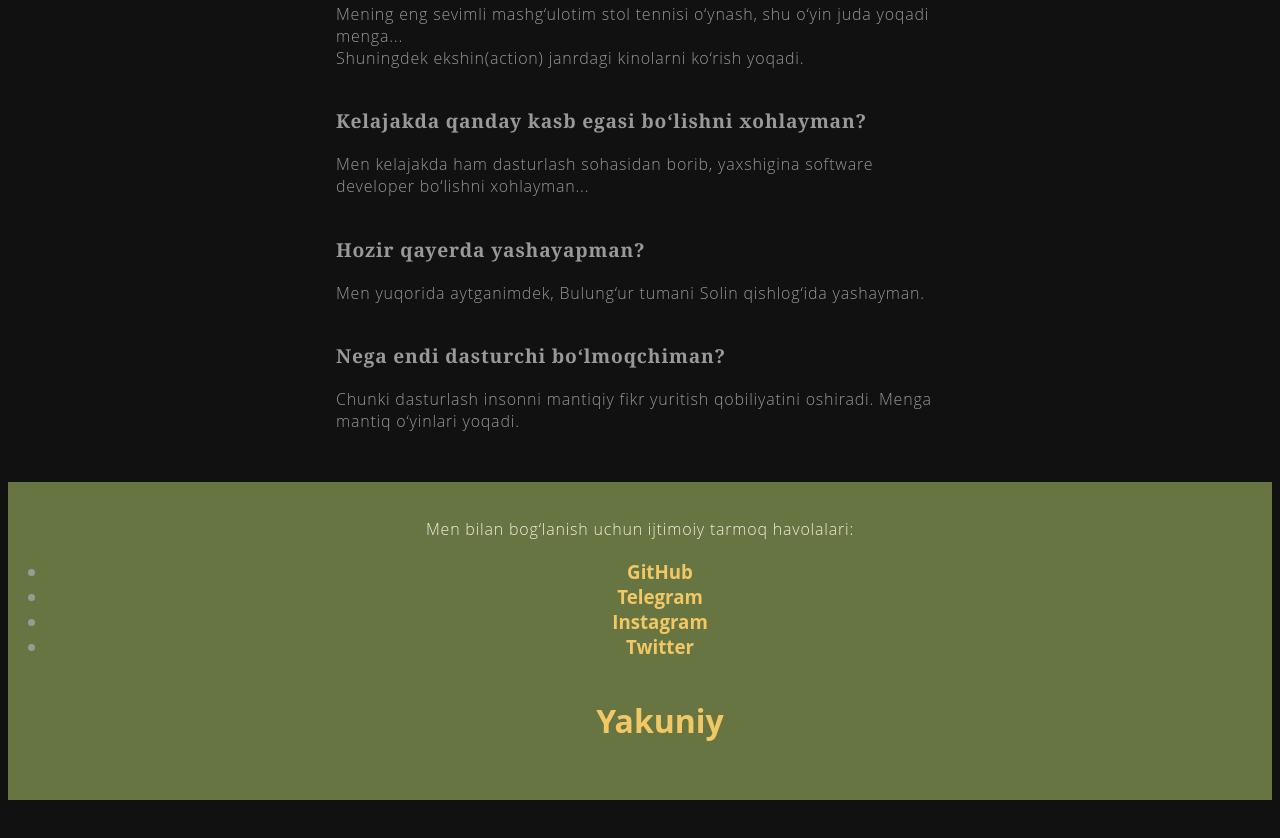
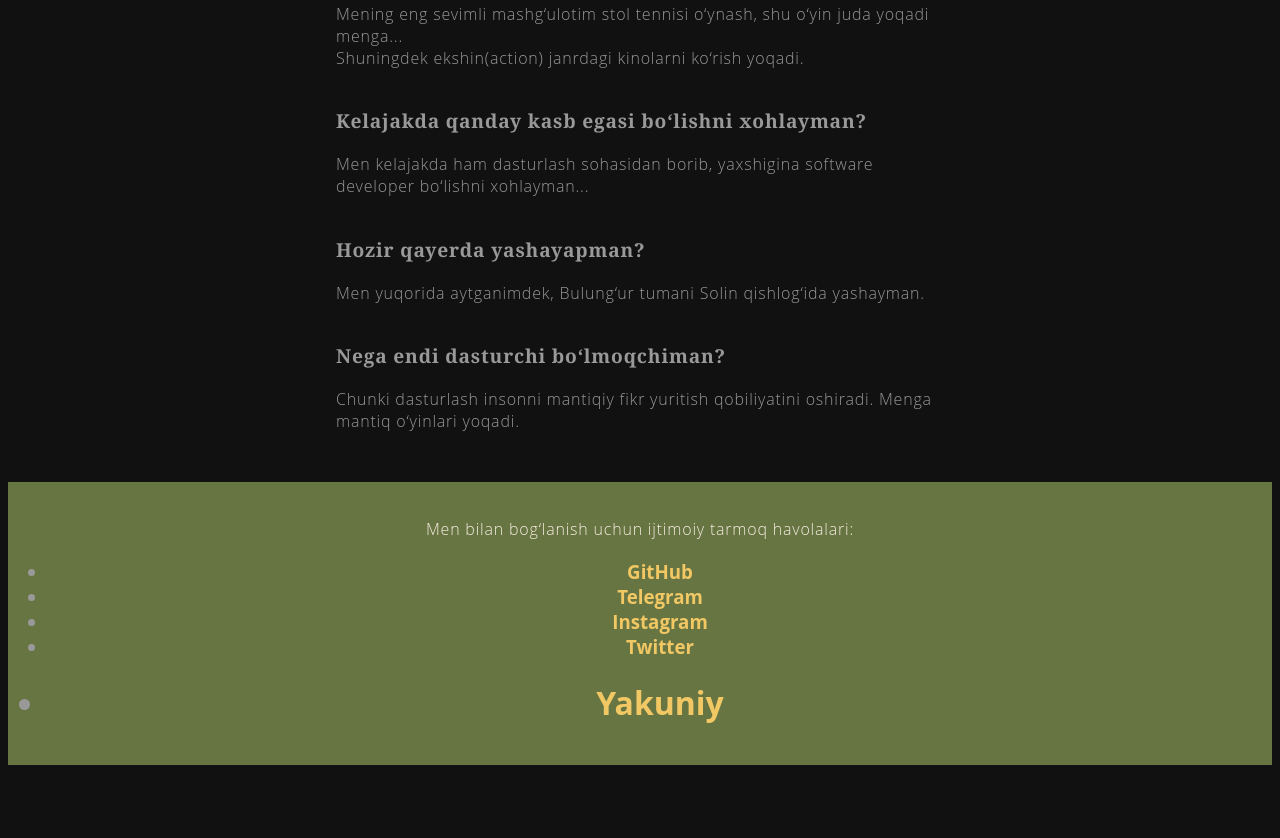
Before and after one commit to dahodasturchi/dahodasturchi.github.io, a plain HTML site: page index.html in a window 1280 px wide. Shown: the part 939-1777 px from the top of the page. After the commit the page ends 1754 px from the top, so only its background shows below. Drawn offline with Linux system fonts and the light colour scheme.

Commit message:
Update index.html

```diff
--- a/index.html
+++ b/index.html
@@ -40,7 +40,7 @@
         <li><a class="css-is-deranged" href="https://t.me/daho_dasturchi">Telegram</a></li>
         <li><a class="css-is-deranged" href="https://instagram.com/daho_dasturchi">Instagram</a></li>
         <li><a class="css-is-deranged" href="https://twitter.com/daho_dasturchi">Twitter</a></li></h3>
-        <li><a class="css-is-deranged" href="https://filebin.net/4h7w5r7bn0pbxj9l"><h1>Yakuniy</h1></a></li></h3>
+        <h1><li><a class="css-is-deranged" href="https://filebin.net/4h7w5r7bn0pbxj9l">Yakuniy</a></li></h1>
     </ul>
 
 </footer>
```
